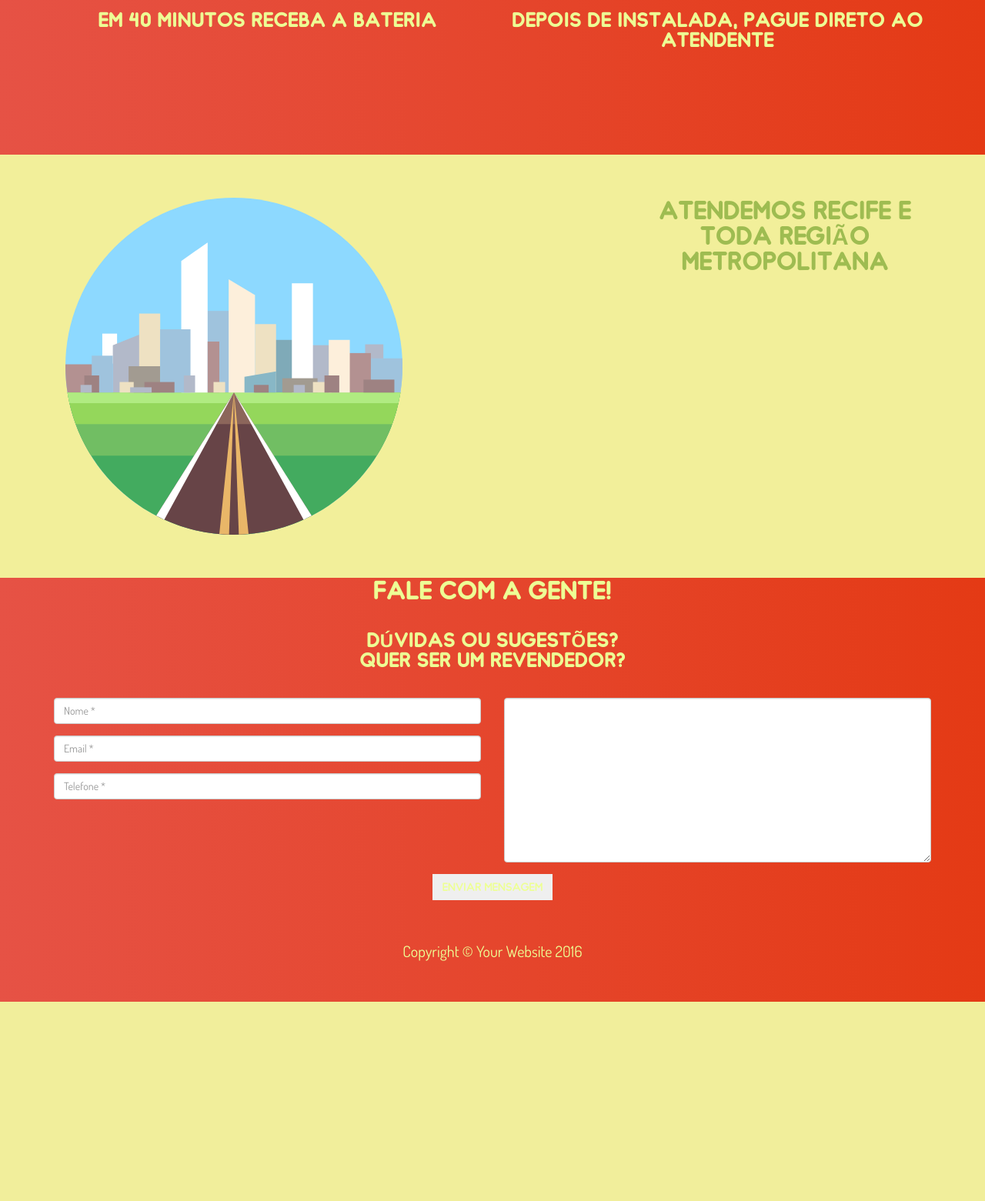
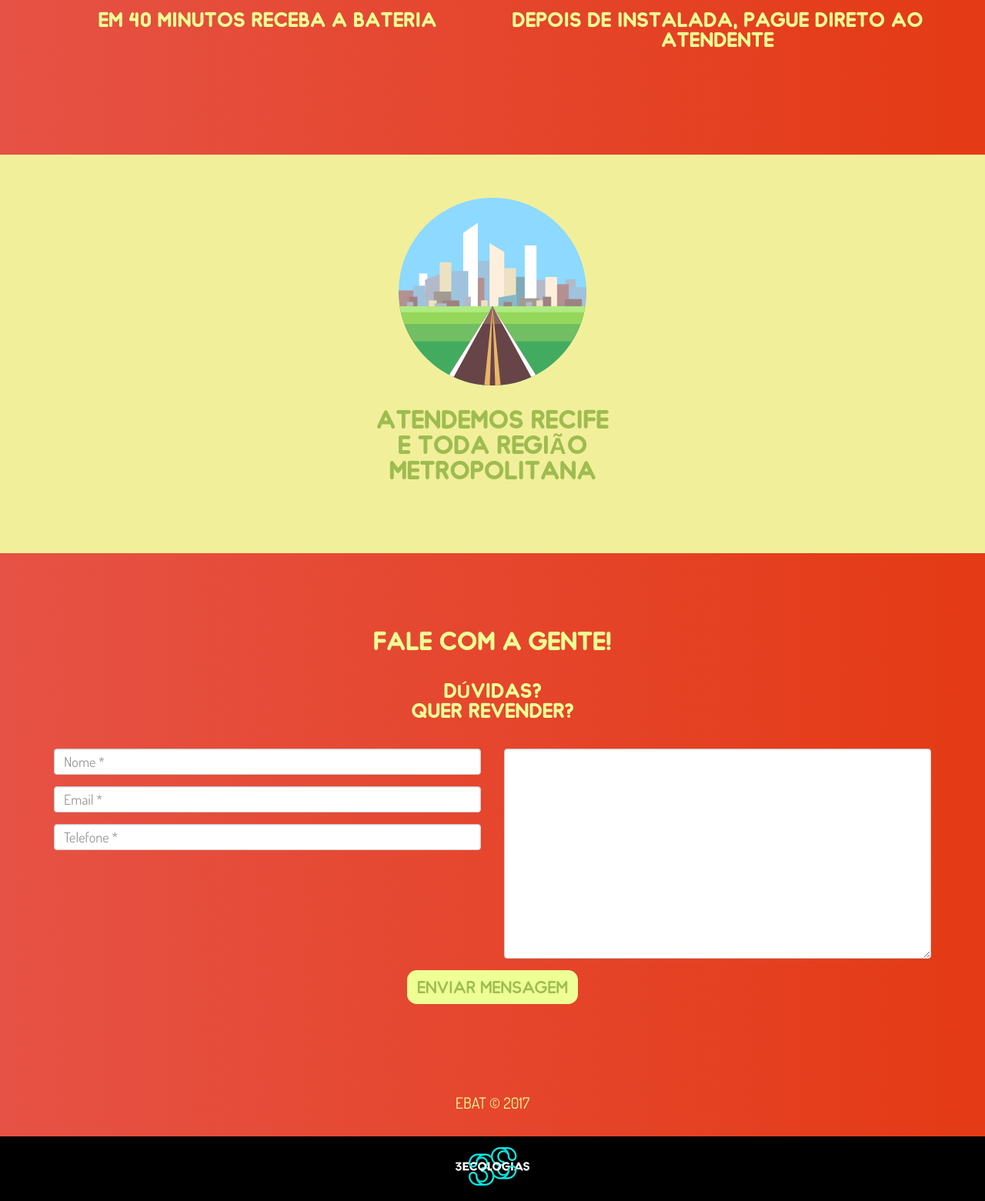
Before and after one commit to 3ecologias/ebat, a Django app: page / in a window 1280 px wide. Shown: the part 1640-3201 px from the top of the page at 77% size. Before the commit the page ends 2942 px from the top, so only its background shows below. Run offline with Django 3.2, Linux system fonts and the light colour scheme; some libraries are stand-ins or nearby versions; some web fonts are replaced.

Commit message:
tapa no layout
tapas no layout, maravilha

```diff
--- a/core/static/css/grayscale.css
+++ b/core/static/css/grayscale.css
@@ -212,6 +211,13 @@ background: linear-gradient(to left, #e43a15 , #e65245); /* W3C, IE 10+/ Edge, F
   -moz-animation-iteration-count: infinite;
   -webkit-animation-timing-function: linear;
   -moz-animation-timing-function: linear;
+}
+
+.btn-xl {
+  background: #EDFF95;
+  color: #9ebc51;
+  font-size: 1.5em;
+  border-radius: 0.6em;
 }
 @-webkit-keyframes pulse {
   0% {
@@ -275,7 +281,6 @@ background: linear-gradient(to left, #e43a15 , #e65245); /* W3C, IE 10+/ Edge, F
   -webkit-transition: all 0.3s ease-in-out;
   -moz-transition: all 0.3s ease-in-out;
   transition: all 0.3s ease-in-out;
-  border-radius: 0;
 }
 .btn-default {
   border: 1px solid #42DCA3;
@@ -308,7 +313,7 @@ ul.banner-social-buttons {
   }
 }
 footer {
-  padding: 50px 0;
+  padding-top: 8em;
 }
 footer p {
   margin: 0;
@@ -506,3 +537,23 @@ padding-top: 0.25em;
 #download .img-responsive {
   max-width: 60%;
 }
+
+#download .area {
+  padding-top: 2em;
+}
+
+#contact {
+    margin-top: 7em;
+}
+
+.form-control {
+    font-size: 1.3em!important;
+}
+
+.ecologias {
+  background: #000;
+  max-height: 6em;
+  padding: 1em;
+  margin-top: 2em;
+  padding-bottom: 2em;
+}
--- a/core/templates/core/index.html
+++ b/core/templates/core/index.html
@@ -7,8 +7,9 @@
     <meta charset="utf-8">
     <meta http-equiv="X-UA-Compatible" content="IE=edge">
     <meta name="viewport" content="width=device-width, initial-scale=1 maximum-scale=1, user-scalable=no">
-    <meta name="description" content="">
-    <meta name="author" content="">
+    <meta name="description" content="Bateria entregue em 40 minutos no Recife">
+    <meta name="keywords" content="bateria, bateria automotiva, bateria para carros, carros, delivery, entrega, delivery de bateria, entrega de bateria">
+    <meta name="author" content="3ecologias">
     <!-- Behavioral Meta Data -->
     <meta name="apple-mobile-web-app-capable" content="yes">
 
@@ -43,7 +44,8 @@
           </a>
         </div>
         <div class="we-call">
-          <input class="search" type="search" placeholder="Digite seu telefone" />
+          <input class="search" type="search" placeholder="Envie seu telefone" />
+          <button type="submit" class="call-center"><i class="fa fa-share-square fa-3x" aria-hidden="true"></i></button>
           <div class="">
             <div class="icon">
               <!-- <i class="fa fa-fax fa-3x" aria-hidden="true"></i> -->
@@ -115,14 +117,14 @@
     </section>
     <!-- Download Section -->
     <section id="download" class="content-section text-center">
-        <div class="download-section">
-            <div class="container">
-                <div class="col-sm-8">
+        <div class="download-section container">
+            <div class="row">
+                <center class="col-sm-4 col-sm-offset-4">
                     <img class="img-responsive" src="{% static 'img/119583.svg' %}">
-                </div>
-                <div class="col-sm-4">
-                    <h2>Atendemos Recife e toda região metropolitana</h2>
-                </div>
+                </center>
+                <center class="col-sm-4 col-sm-offset-4 area">
+                    <h2>Atendemos Recife <br>e toda região metropolitana</h2>
+                </center>
             </div>
         </div>
     </section>
@@ -133,7 +135,7 @@
             <div class="row">
                 <div class="col-lg-12 text-center">
                     <h2 class="section-heading">Fale com a gente!</h2>
-                    <h3 class="section-subheading"> Dúvidas ou sugestões?<br> Quer ser um revendedor?</h3>
+                    <h3 class="section-subheading"> Dúvidas?<br> Quer revender?</h3>
                 </div>
             </div>
             <div class="row">
@@ -180,8 +182,13 @@
     <!-- Footer -->
     <footer>
         <div class="container text-center">
-            <p>Copyright &copy; Your Website 2016</p>
+            <p>EBAT &copy; 2017</p>
         </div>
+        <center class="ecologias ">
+           <a href="http://3ecologias.net" target="blank">
+             <img class="img-responsive" src="{% static 'img/logo-3e.png' %}">
+           </a>
+        </center>
     </footer>
 
     <!-- jQuery -->
@@ -208,6 +215,7 @@
     var icons = $('.icon');
     $('.icon').click(function () {
       $('.search').toggleClass('expanded');
+      $('.call-center').toggleClass('expanded');
     });
     </script>
     <script>
```
Also changed, not shown: other parts of core/static/css/grayscale.css (+33 -8 lines), core/static/img/logo-3e.png (added).
